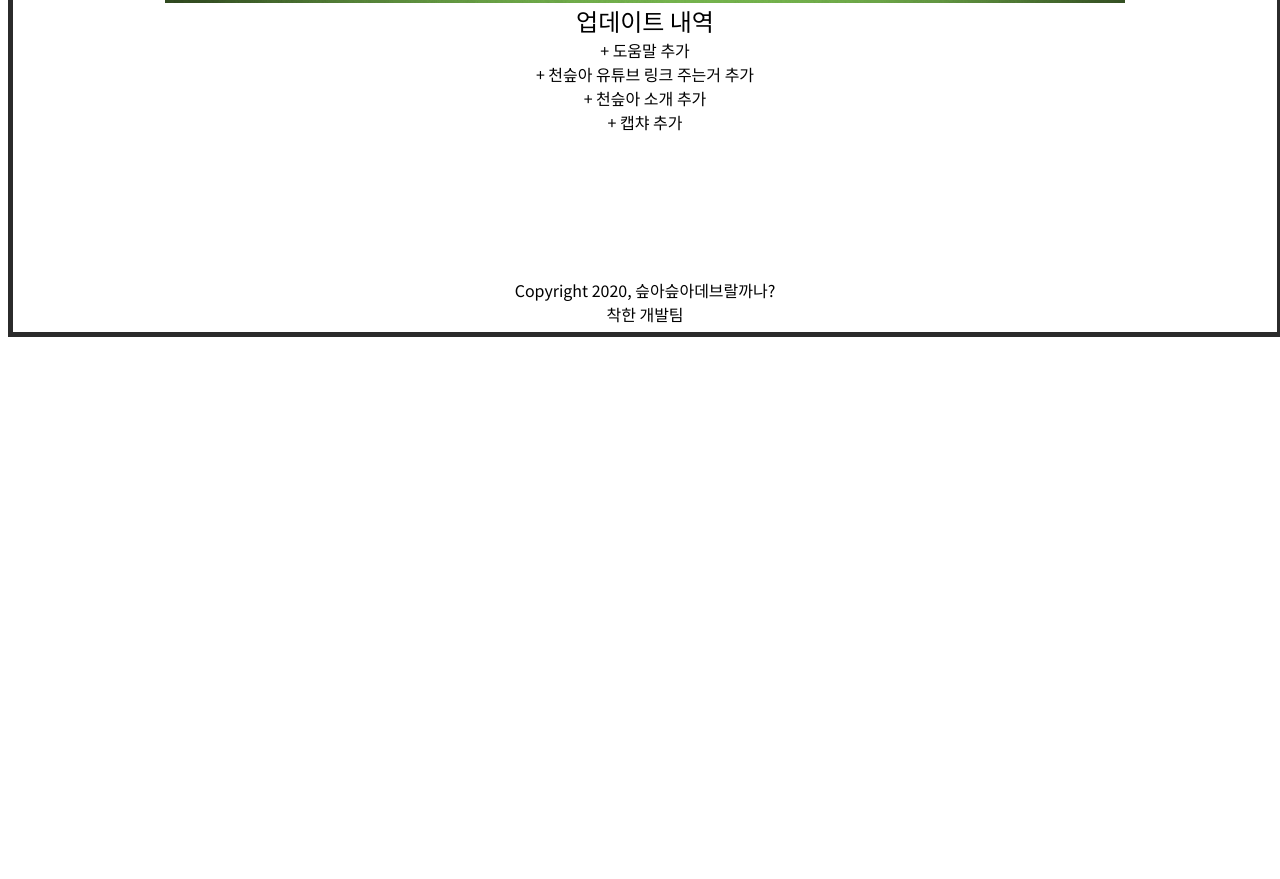
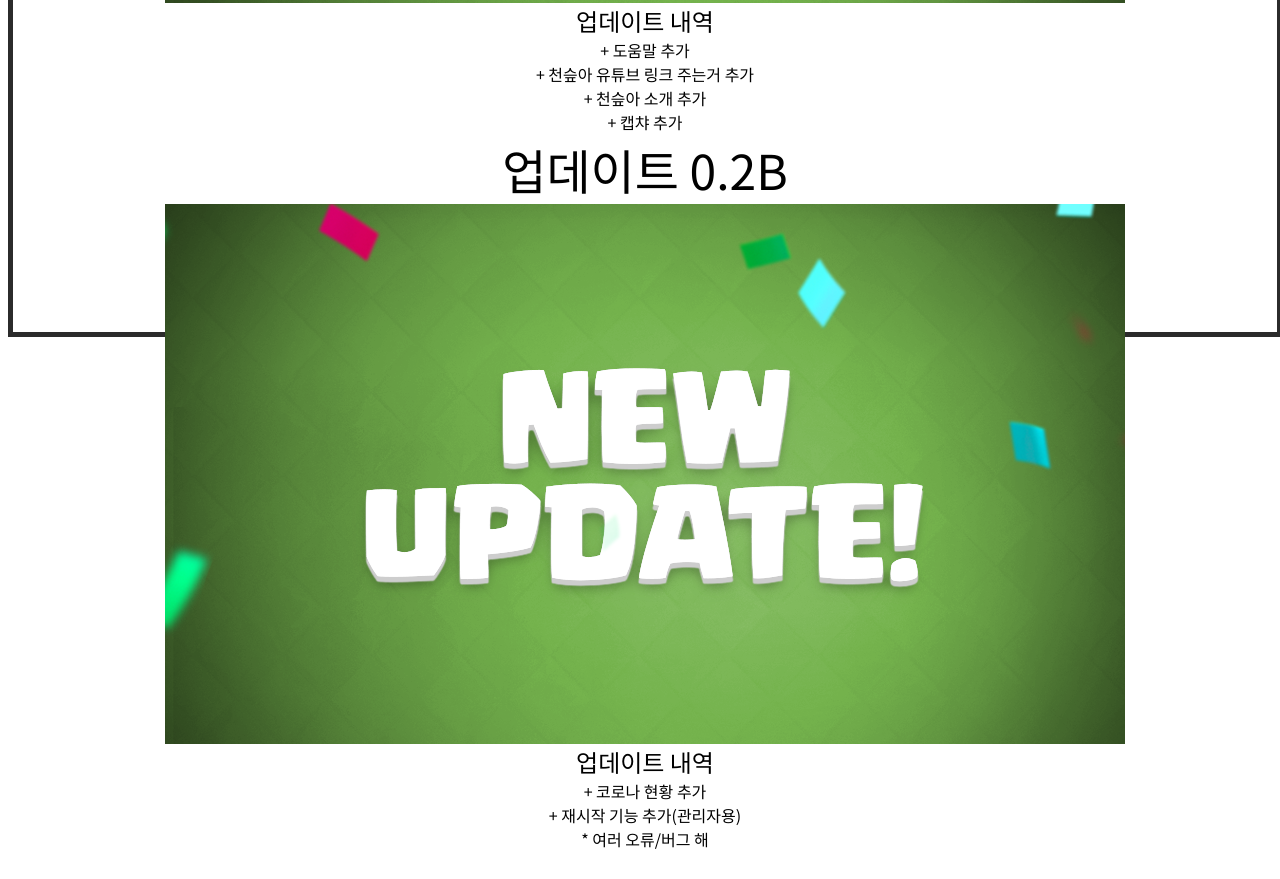
Before and after one commit to NamuTree0345/1000spabot-web, a plain HTML site: page updatelog.html in a window 1280 px wide. Shown: the part 881-1760 px from the top of the page. Before the commit the page ends 1226 px from the top, so only its background shows below. Drawn offline with Linux system fonts and the light colour scheme.

Commit message:
Update updatelog.html

```diff
--- a/updatelog.html
+++ b/updatelog.html
@@ -35,6 +35,12 @@
         <div class="text_center">+ 천슾아 유튜브 링크 주는거 추가</div>
         <div class="text_center">+ 천슾아 소개 추가</div>
         <div class="text_center">+ 캡챠 추가</div>
+        <div class="main_center">업데이트 0.2B</div>
+        <img src="update.png"/><br/>
+        <div class="textNormal_center">업데이트 내역</div>
+        <div class="text_center">+ 코로나 현황 추가</div>
+        <div class="text_center">+ 재시작 기능 추가(관리자용)</div>
+        <div class="text_center">* 여러 오류/버그 해</div>
 
 
         <br/><br/><br/><br/><br/><br/>Copyright 2020, 슾아슾아데브랄까나?<br/>착한 개발팀
```
